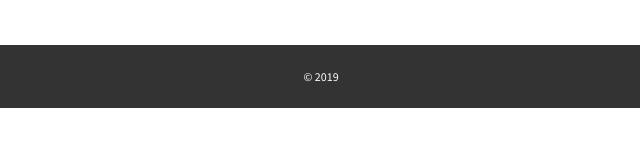
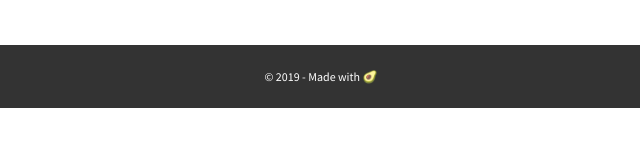
Before and after one commit to nonconsensualavocados/nonconsensualavocados.github.io, a plain HTML site: page index.html in a window 1280 px wide. Shown: the part 570-716 px from the top of the page, 319-959 px from the left. Drawn offline with nearby package versions, Linux system fonts and the light colour scheme.

Commit message:
Added an emoji
What has become of me as a person?

```diff
--- a/index.html
+++ b/index.html
@@ -61,7 +61,7 @@
       </section>
    </main>
    <footer>
-      <p>&copy; 2019</p>
+      <p>&copy; 2019 - Made with 🥑</p>
    </footer>
 </body>
 
```
